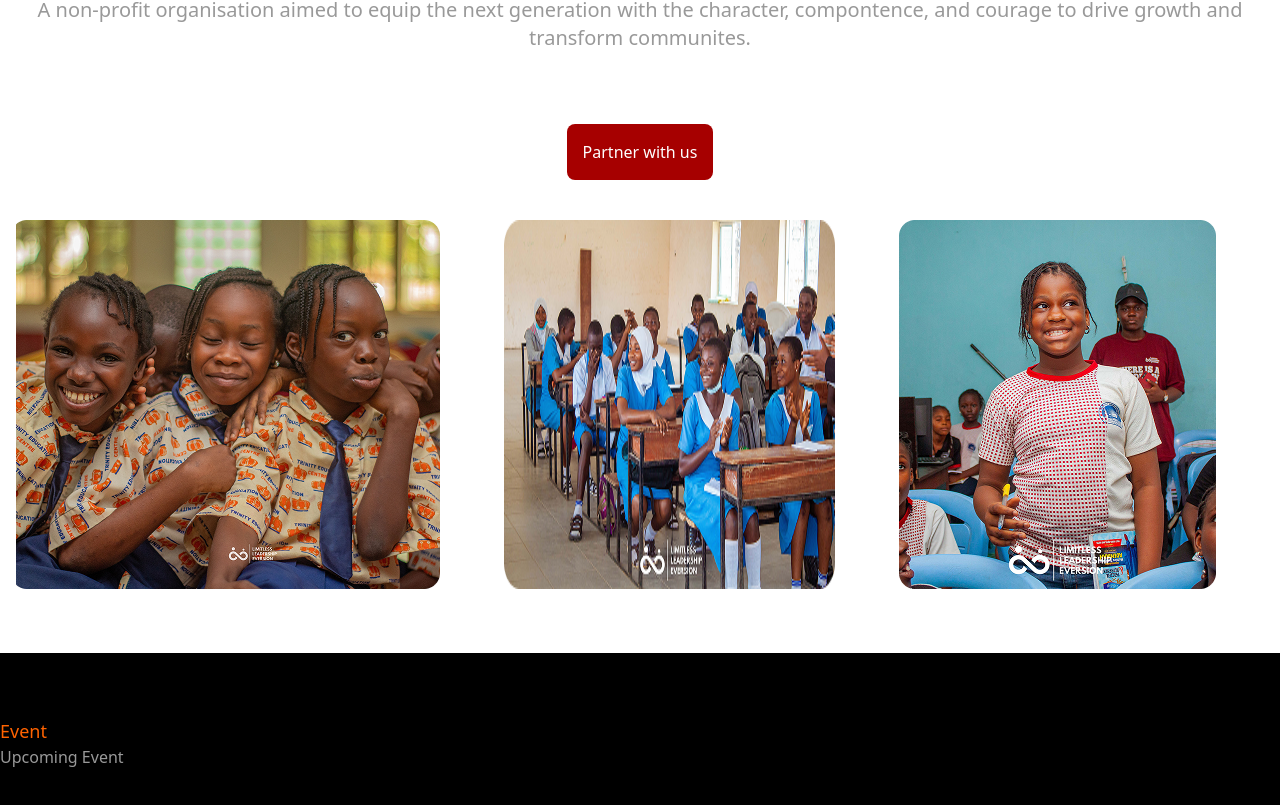
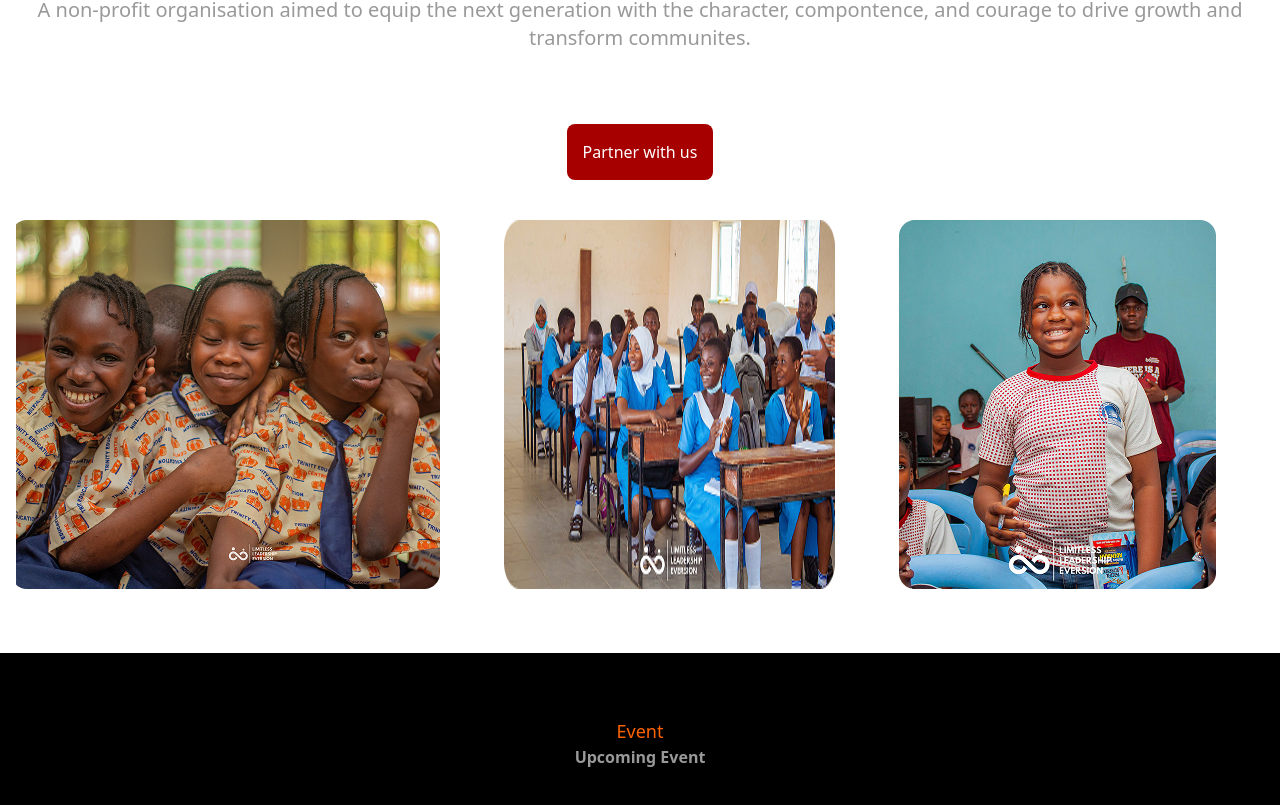
Before and after one commit to Developerfiyin/LLE-website, a React (Vite) app: page / in a window 1280 px wide. Shown: the part 1049-1854 px from the top of the page. Built offline with nearby package versions, Linux system fonts and the light colour scheme.

Commit message:
updated event file

```diff
--- a/src/Components/event.jsx
+++ b/src/Components/event.jsx
@@ -2,10 +2,10 @@ import React from 'react'
 
 const event = () => {
   return (
-    <div className='flex flex-col font-Montserrat text-[#999] bg-black py-16 justify-center  '>
-    <div>
+    <div className='flex flex-col items-center text-center font-Montserrat text-[#999] bg-black py-16 justify-center  '>
+    <div className='flex flex-col '>
      <h5 className='text-[#ff6300] font-medium text-lg'>Event</h5>
-     <h2 className='font-extralight font-2xl'>Upcoming Event</h2>
+     <h2 className='font-bold font-2xl'>Upcoming Event</h2>
    </div>
 
     </div>
```
